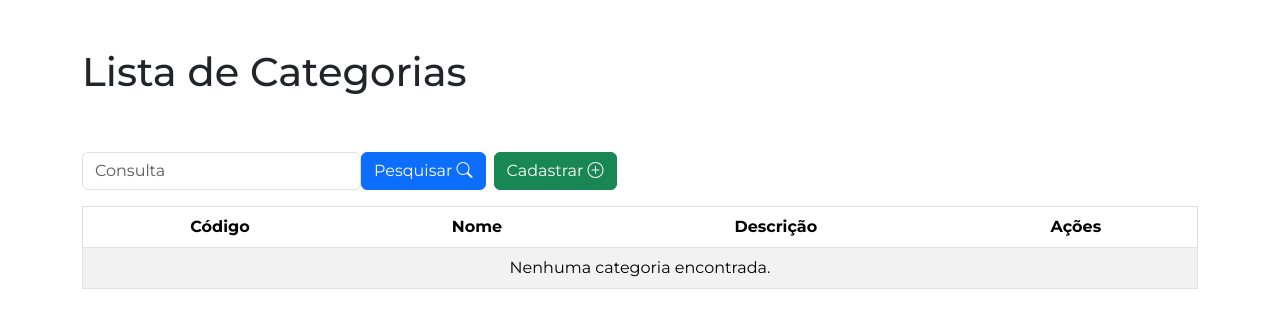
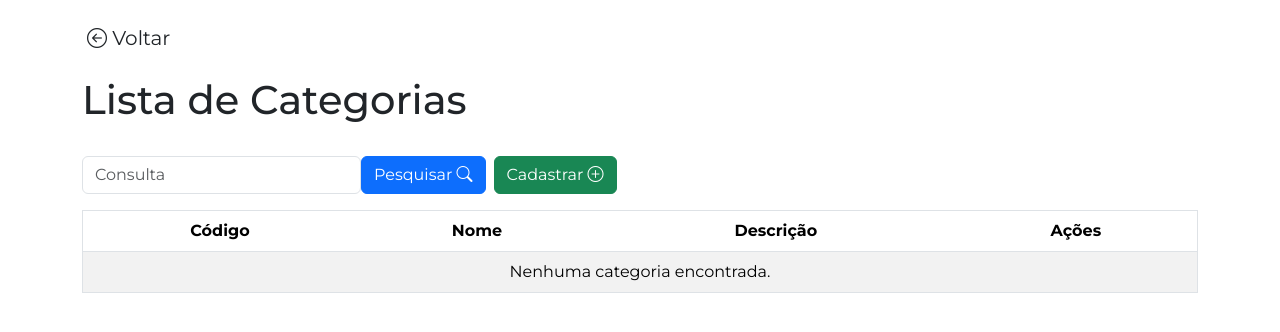
Before and after one commit to MarcosCondeJr/ControleDeTarefas2-PHP, a PHP site: page /ControleDeTarefas2-PHP/categoria in a window 1280 px wide. Shown: the part 68-400 px from the top of the page. Run offline with PHP 8.4, Linux system fonts and the light colour scheme; data that the repository does not hold is empty; some libraries are stand-ins or nearby versions.

Commit message:
feat: adicionando botões e alert

```diff
--- a/App/Views/Categoria/ListCategoriaView.php
+++ b/App/Views/Categoria/ListCategoriaView.php
@@ -9,11 +9,14 @@
 </head>
 <body>
     <div class="container">
-        <div class="d-flex justify-content-between align-items-center mt-5">
+        <button type="submit" class="btn mt-3 ps-1 fs-5" onclick="window.location.href='<?= BASE_URL ?>/categoria'">
+            <i class="bi bi-arrow-left-circle"></i>
+            Voltar
+        </button>
+        <div class="d-flex justify-content-between align-items-center mt-3">
             <h1>Lista de Categorias</h1>
-
         </div>
-        <div class="form-group d-flex mt-5">
+        <div class="form-group d-flex mt-4">
             <input type="text" class="form-control w-25" placeholder="Consulta">
             <button type="submit" class="btn btn-primary">
                 Pesquisar
@@ -87,6 +90,7 @@
                     icon: 'warning',
                     showCancelButton: true,
                     confirmButtonText: 'Sim',
+                    confirmButtonColor: '#0d6efd',
                     cancelButtonText: 'Cancelar',
                     cancelButtonColor: '#d33',
                     reverseButtons: true
--- a/App/Views/Categoria/cadastroCategoriaView.php
+++ b/App/Views/Categoria/cadastroCategoriaView.php
@@ -10,8 +10,12 @@
 </head>
 <body>
     <div class="container">
+        <button type="submit" class="btn mt-3 ps-1 fs-5" onclick="window.location.href='<?= BASE_URL ?>/categoria'">
+            <i class="bi bi-arrow-left-circle"></i>
+            Voltar
+        </button>
         <form action="<?= BASE_URL ?>/create-categoria" method="POST">
-            <h1 class="mt-5 mb-3">Cadastro de Categoria</h1>
+            <h1 class="mt-3 mb-3">Cadastro de Categoria</h1>
             <div class="row">
                 <div class="col-sm-2 mb-3">
                     <label for="codigoCategoria" class="form-label">Código</label>
```
Also changed, not shown: App/Views/Categoria/EditarCategoriaView.php (+29 -1 lines).
